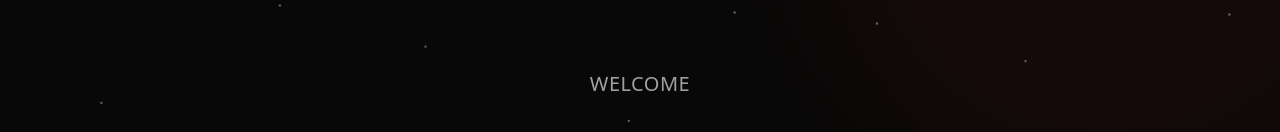
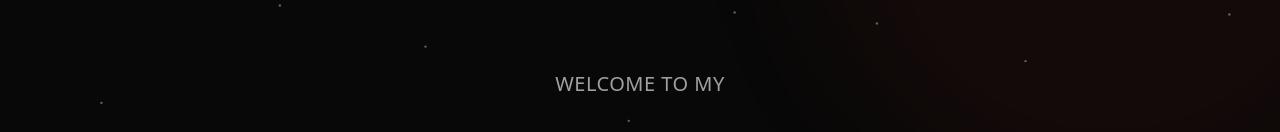
Before and after one commit to sarahsarahsarahX3/Personal-website-, a Next.js app: page / in a window 1280 px wide. Shown: the part 230-362 px from the top of the page. Built offline with nearby package versions, Linux system fonts and the light colour scheme; a web font is replaced by a local one.

Commit message:
update hero

```diff
--- a/app/components/home/Hero.tsx
+++ b/app/components/home/Hero.tsx
@@ -25,7 +25,7 @@ export function Hero() {
                             transition={{ duration: 1, ease: [0.16, 1, 0.3, 1] }}
                             className="w-full text-center text-text-secondary text-lg md:text-xl font-light tracking-wide"
                         >
-                            WELCOME
+                            WELCOME TO MY
                         </motion.p>
                     </div>
 
```
